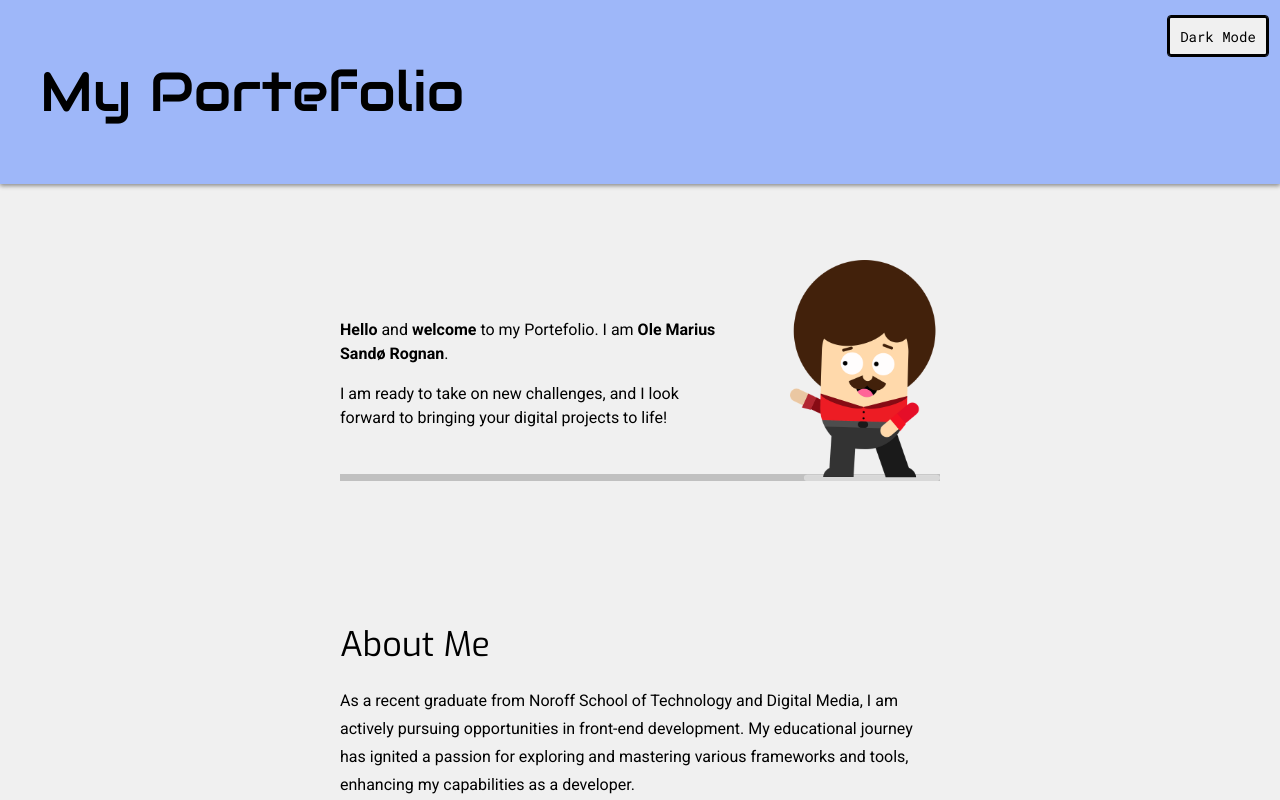
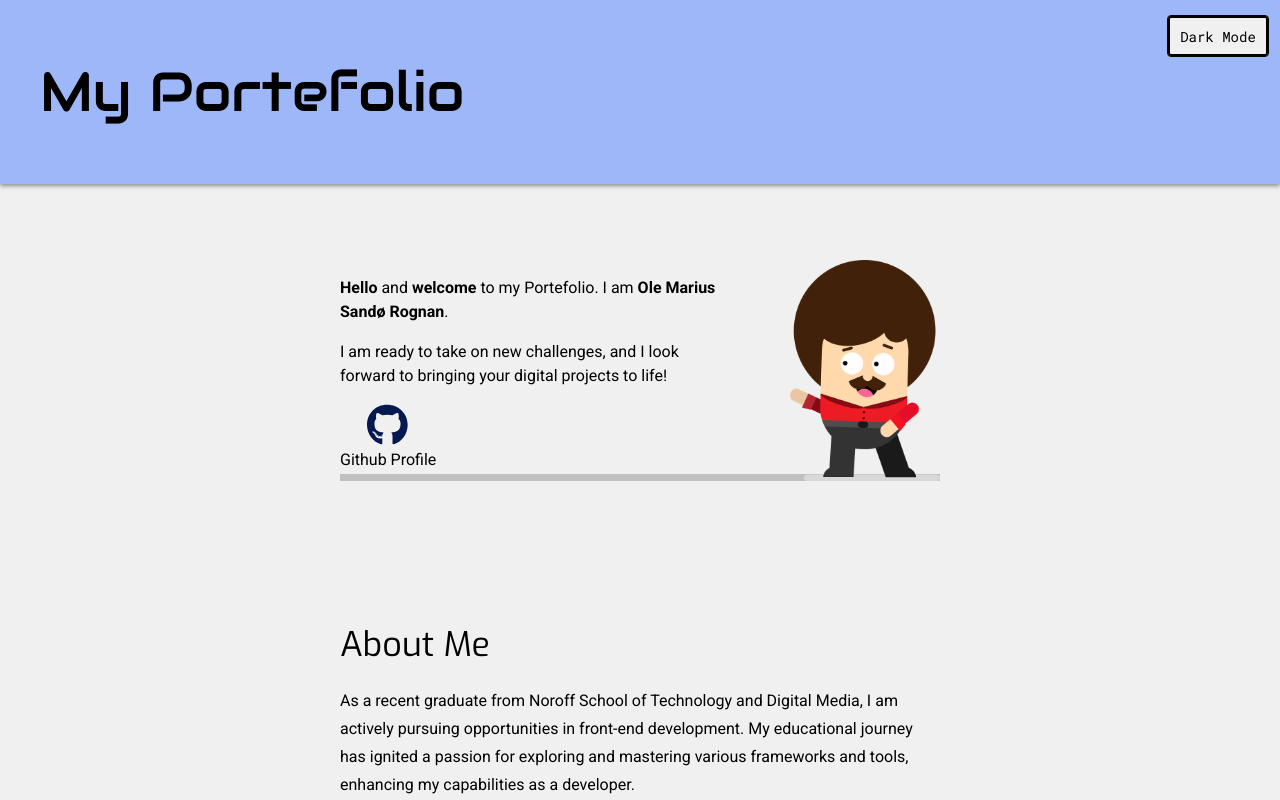
Before and after one commit to olem90/MyPortefolio-2023, a React (Vite) app: page / in a window 1280 px wide. Shown: the top 800 px of the page. Built offline with nearby package versions, Linux system fonts and the light colour scheme.

Commit message:
created a github icon for my github profile

```diff
--- a/src/components/Intro/Intro.jsx
+++ b/src/components/Intro/Intro.jsx
@@ -1,6 +1,8 @@
 import { IntroStyle } from "./Intro.style";
 import { IntroWrapper } from "./Intro.style";
 import Dancer from "../../images/dancer.png";
+import { FontAwesomeIcon } from "@fortawesome/react-fontawesome";
+import { faGithub } from "@fortawesome/free-brands-svg-icons";
 
 export const Intro = () => {
   return (
@@ -15,6 +17,15 @@ export const Intro = () => {
             I am ready to take on new challenges, and I look forward to bringing
             your digital projects to life!
           </p>
+          <div className="github-intro-icon-container">
+            <a target="_blank" href="https://github.com/olem90">
+              <FontAwesomeIcon
+                className="github-icon-intro"
+                icon={faGithub}
+              />
+            </a>
+            <span>Github Profile </span>
+          </div>
         </div>
 
         <div className="dancing-dude">
--- a/src/components/Intro/Intro.style.jsx
+++ b/src/components/Intro/Intro.style.jsx
@@ -15,6 +15,33 @@ export const IntroWrapper = styled.div`
   font-family: var(--body-font);
   color: var(--text-light);
   border-bottom: 7px solid silver;
+
+    .github-icon-intro {
+      font-size: 42px;
+    }
+
+    .github-intro-icon-container {
+      display: flex;
+      flex-direction: column;
+      width: 94px;
+
+        a {
+          width: fit-content;
+          margin-inline: auto;
+          border-radius: 25px;
+          color: var(--icon-color);
+
+          &:hover {
+            color: rebeccapurple;
+            cursor: pointer;
+          }
+        }
+
+        span {
+          white-space: nowrap;
+          margin-bottom: 15px;
+        }
+    }
 
     p {
       font-size: 16px;
```
